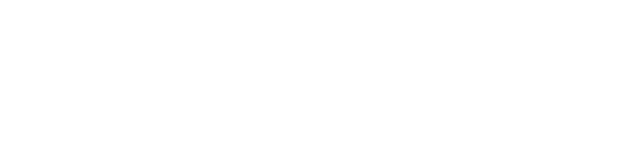
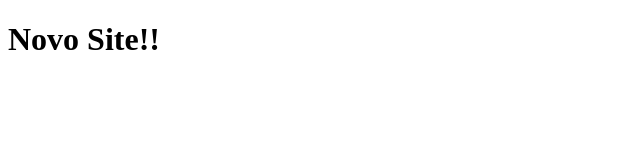
Before and after one commit to bebetofreitass/aulagit6, a plain HTML site: page index.html in a window 1280 px wide. Shown: the whole page, without its empty margins (0-640 px from the left). Drawn offline with Linux system fonts and the light colour scheme.

Commit message:
Novo Texto

```diff
--- a/index.html
+++ b/index.html
@@ -6,6 +6,6 @@
     <title>Carlos Alberto</title>
 </head>
 <body>
-
+    <h1>Novo Site!!</h1>
 </body>
 </html>
```
